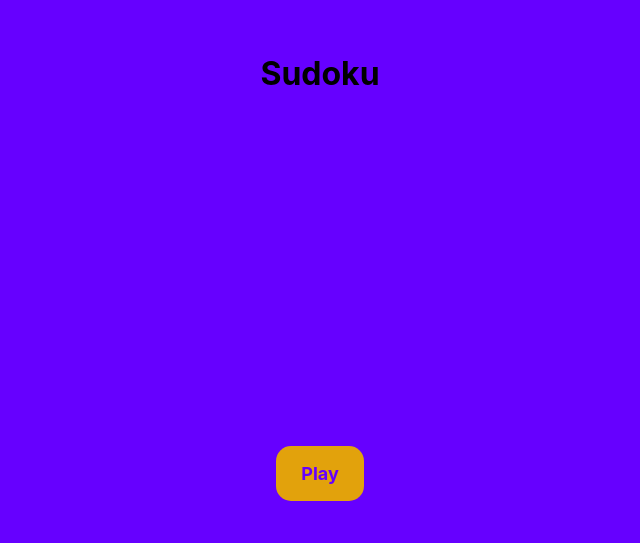
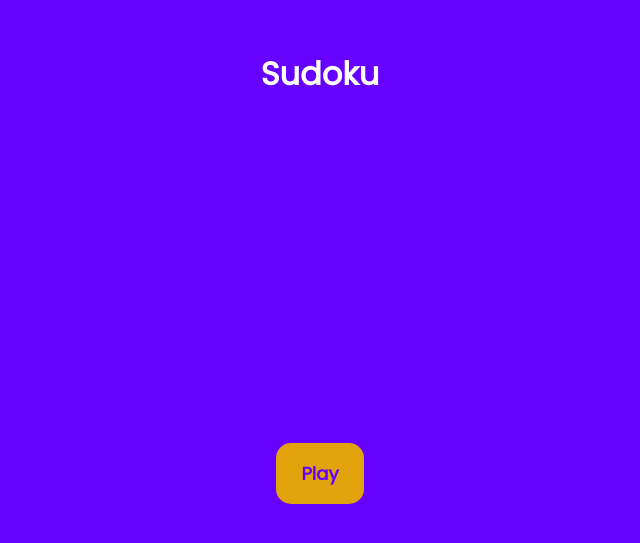
Before and after one commit to arkzok/react-sudoku, a React (Create React App) app: page / in a window 1280 px wide. Shown: the part 123-666 px from the top of the page, without its empty margins (320-960 px from the left). Built offline with nearby package versions, Linux system fonts and the light colour scheme.

Commit message:
actually added new font Poppins

```diff
--- a/public/index.html
+++ b/public/index.html
@@ -1,14 +1,15 @@
 <!DOCTYPE html>
 <html lang="en">
+
 <head>
   <meta charset="utf-8">
+  <link rel="preconnect" href="https://fonts.googleapis.com">
+  <link rel="preconnect" href="https://fonts.gstatic.com" crossorigin>
+  <link href="https://fonts.googleapis.com/css2?family=Poppins&display=swap" rel="stylesheet">
   <link rel="icon" href="%PUBLIC_URL%/favicon.ico">
   <meta name="viewport" content="width=device-width, initial-scale=1">
   <meta name="theme-color" content="#000000">
-    <meta
-      name="description"
-      content="Web site created using create-react-app"
-    >
+  <meta name="description" content="Web site created using create-react-app">
   <link rel="apple-touch-icon" href="%PUBLIC_URL%/logo192.png">
   <!--
       manifest.json provides metadata used when your web app is installed on a
@@ -26,8 +27,10 @@
     -->
   <title>React App</title>
 </head>
+
 <body>
   <noscript>You need to enable JavaScript to run this app.</noscript>
   <div id="root"></div>
 </body>
+
 </html>
--- a/src/App.css
+++ b/src/App.css
@@ -1,12 +1,9 @@
-@font-face {
-  font-family:"Poppins";
-  src: url(https://fonts.googleapis.com/css2?family=Poppins:wght@400&display=swap)
-}
-
 * {
   margin: 0;
   padding: 0;
   box-sizing: content-box;
+  font-family: 'Poppins', sans-serif;
+  color: white;
 }
 
 ul, li {
```
Lines whose indentation alone changed are shown as unchanged.
